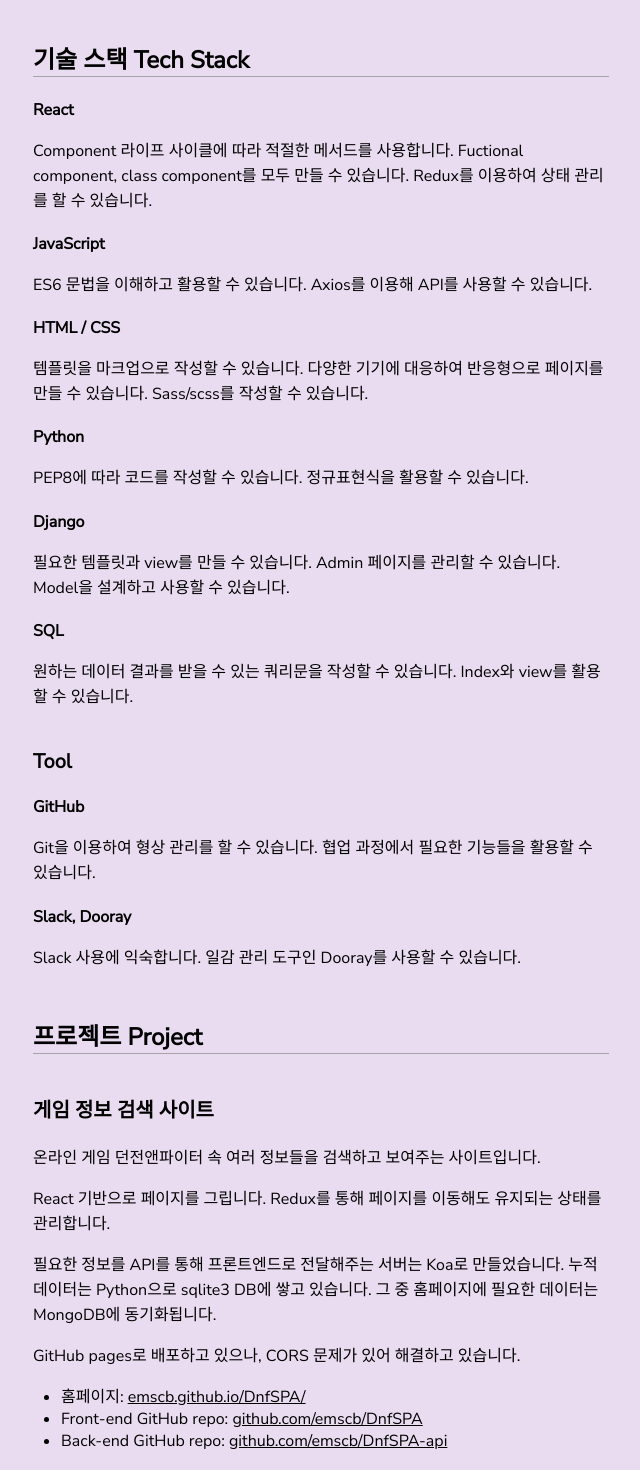
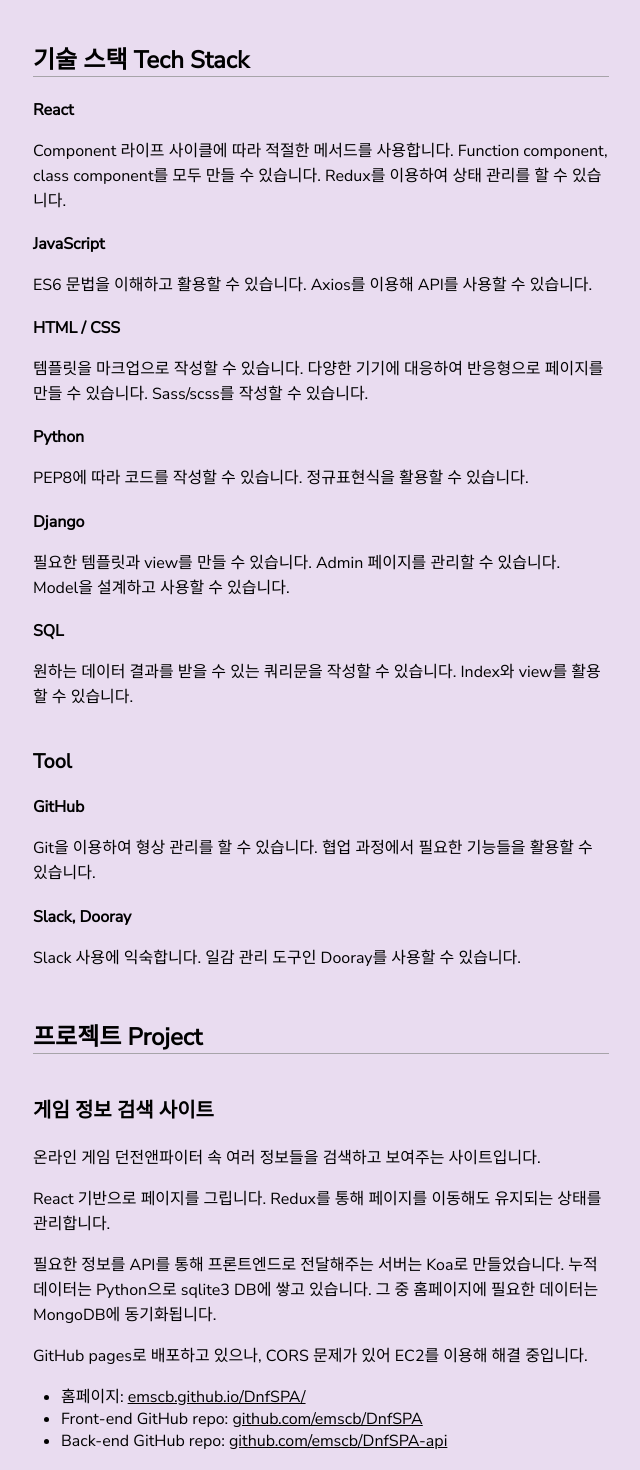
Before and after one commit to emscb/emscb_blog, a React (Create React App) app: page /cv in a window 1280 px wide. Shown: the part 180-1650 px from the top of the page, without its empty margins (319-959 px from the left). Built offline with nearby package versions, Linux system fonts and the light colour scheme.

Commit message:
오탈자 수정

```diff
--- a/src/components/Resume.js
+++ b/src/components/Resume.js
@@ -18,11 +18,11 @@
 			</Helmet>
 			<h1>CV</h1>
 
-			<h2>기술 스택 Tech Stack </h2>
+			<h2>기술 스택 Tech Stack</h2>
 
 			<h4>React</h4>
 			<p>
-				Component 라이프 사이클에 따라 적절한 메서드를 사용합니다. Fuctional
+				Component 라이프 사이클에 따라 적절한 메서드를 사용합니다. Function
 				component, class component를 모두 만들 수 있습니다. Redux를 이용하여
 				상태 관리를 할 수 있습니다.
 			</p>
@@ -86,7 +86,7 @@
 				만들었습니다. 누적 데이터는 Python으로 sqlite3 DB에 쌓고 있습니다. 그 중
 				홈페이지에 필요한 데이터는 MongoDB에 동기화됩니다.
 			</p>
-			<p>GitHub pages로 배포하고 있으나, CORS 문제가 있어 해결하고 있습니다.</p>
+			<p>GitHub pages로 배포하고 있으나, CORS 문제가 있어 EC2를 이용해 해결 중입니다.</p>
 			{/* 해결을 하고 빼버리자 */}
 			<ul>
 				<li>
```
